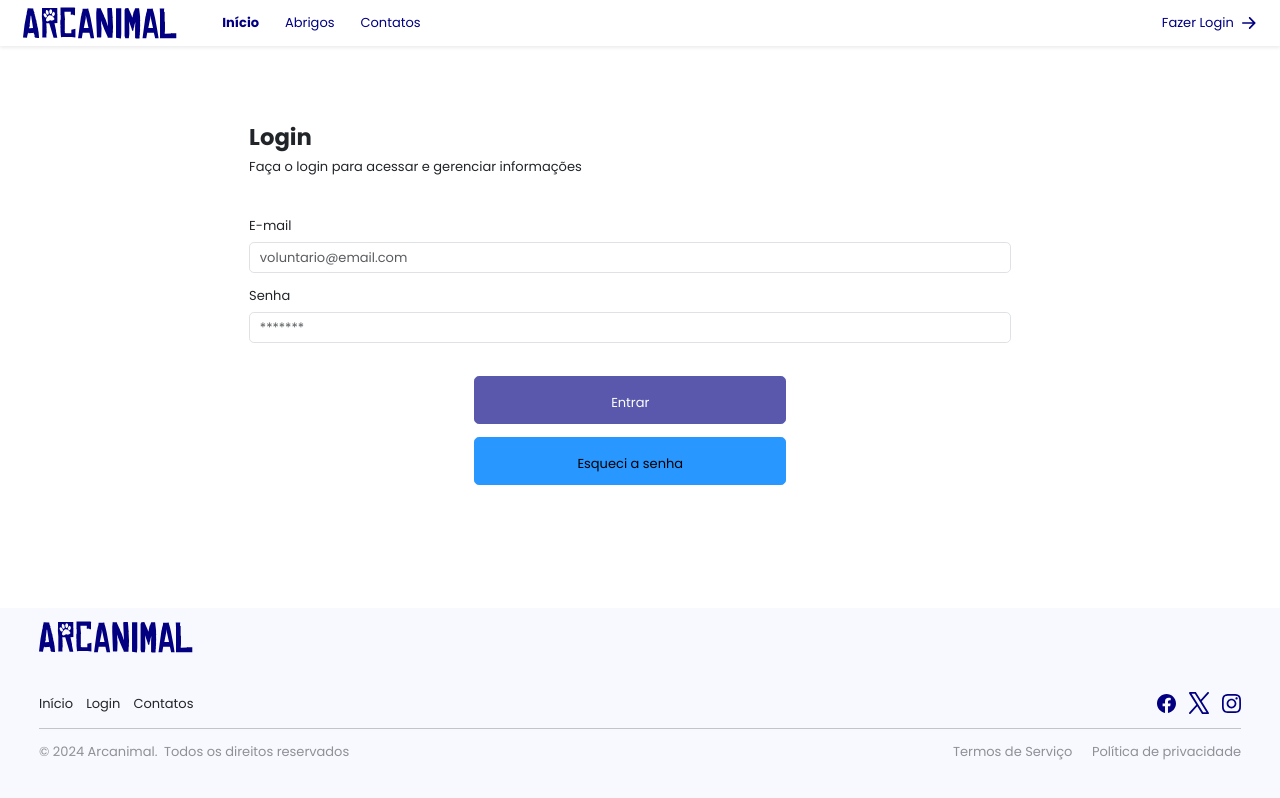
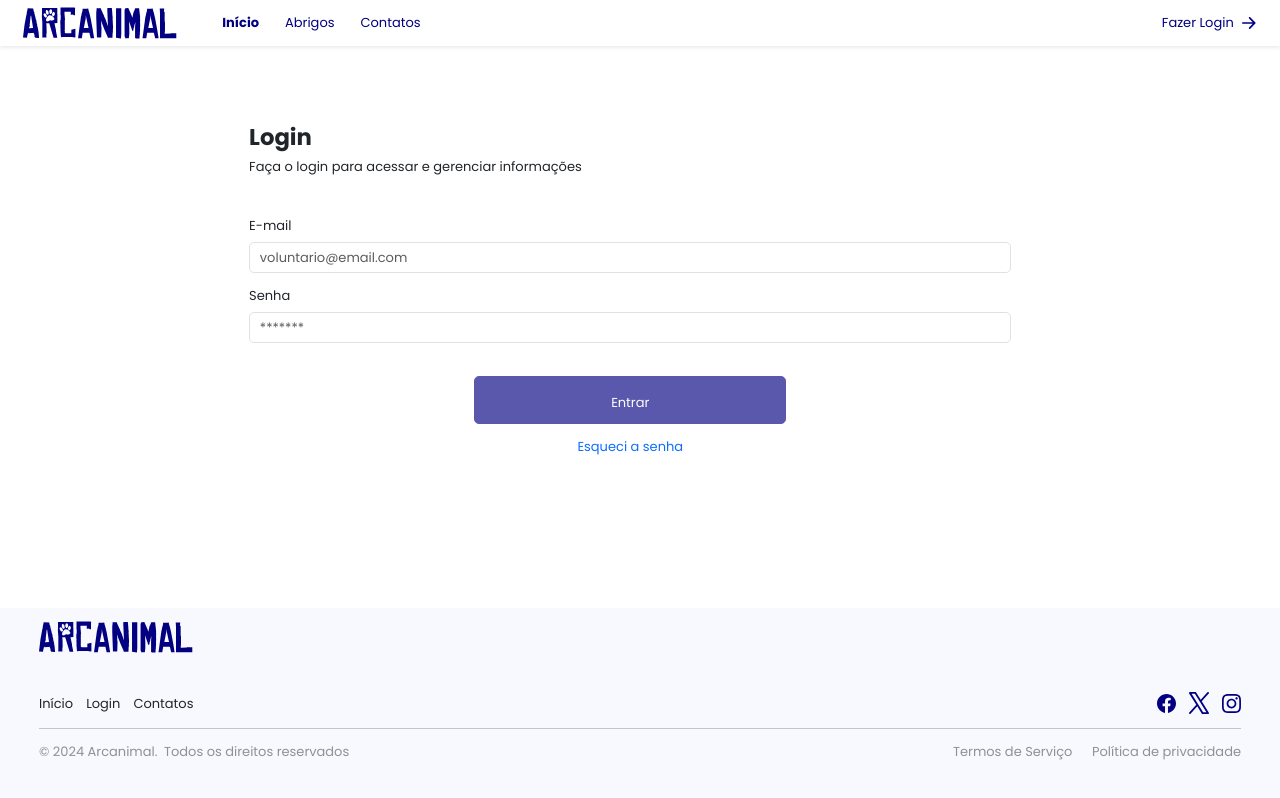
Before and after one commit to nudou350/sospetsrs, an Angular app: page /login in a window 1280 px wide. Built offline with nearby package versions, Linux system fonts and the light colour scheme; no server answers.

Commit message:
feature: add routerModule to change page

```diff
--- a/src/app/components/login/components/login-form/login-form.component.html
+++ b/src/app/components/login/components/login-form/login-form.component.html
@@ -18,6 +18,6 @@
   </div>
   <div class="col-12 mt-4 justify-content-center d-flex flex-column align-items-center">
     <button type="submit" class="col-md-4 col-12 btn btn-primary d-block mb-3" [disabled]="!loginForm.valid">Entrar</button>
-    <button type="button" class="btn col-md-4 col-12 btn-secondary d-block">Esqueci a senha</button>
+    <a class="col-4 d-block text-center" routerLink="/recuperar-senha">Esqueci a senha</a>
   </div>
 </form>
--- a/src/app/components/login/components/login-form/login-form.component.ts
+++ b/src/app/components/login/components/login-form/login-form.component.ts
@@ -2,13 +2,14 @@ import { Component } from '@angular/core';
 import { FormBuilder, FormGroup, ReactiveFormsModule, Validators } from '@angular/forms';
 import { AuthService } from '../../services/auth.service'; // Importando o serviço de autenticação
 import { CommonModule } from '@angular/common';
+import { RouterModule } from '@angular/router';
 
 @Component({
   selector: 'app-login-form',
   templateUrl: './login-form.component.html',
   styleUrls: ['./login-form.component.scss'],
   standalone: true,
-  imports: [ReactiveFormsModule, CommonModule]
+  imports: [ReactiveFormsModule, CommonModule, RouterModule]
 })
 export class LoginFormComponent {
   loginForm: FormGroup;
```
